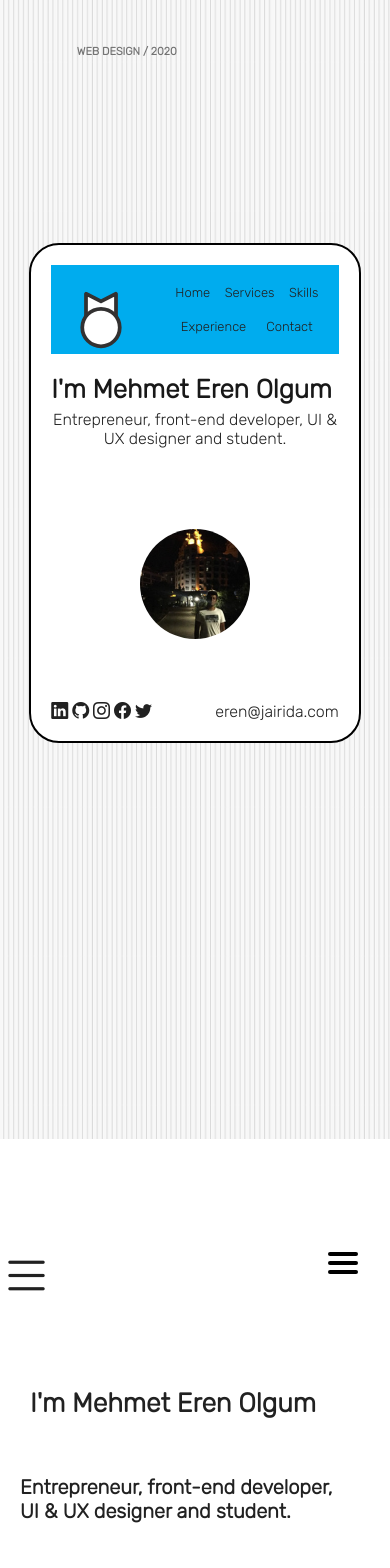
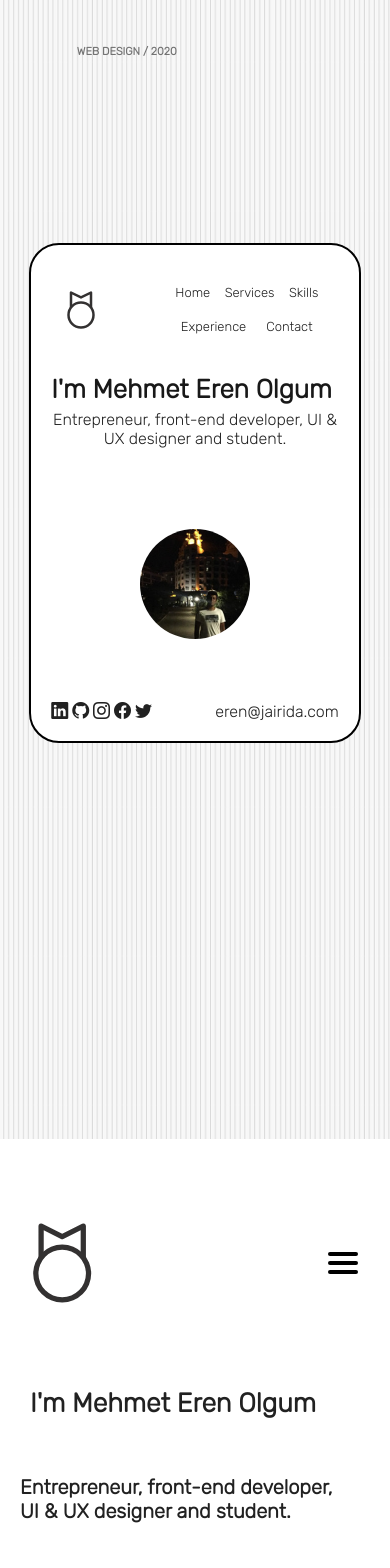
Before and after one commit to JuliVelasques/primer-tp-final, a React (Vite) app in the folder primer-tp-final/: page / in a window 390 px wide. Shown: the top 1568 px of the page. Built offline with nearby package versions, Linux system fonts and the light colour scheme.

Commit message:
Add modications and new icon

```diff
--- a/primer-tp-final/src/App.css
+++ b/primer-tp-final/src/App.css
@@ -43,19 +43,18 @@
 .contenedoIconoYTexto {
     display: flex;
     justify-content: space-between;
-    background-color: #00acee;
     height: 100px;
     align-items: center;
 }
 
 .bi-list {
-    width: 100px;
-    height: 80px;
+    width: 70%;
+    height: 100px;
     font-size: 50px;
     display: flex;
     align-items: end;
     transform: rotate(180deg);
-    justify-content: start;
+    justify-content: end;
     padding-bottom: 20px;
 }
 
@@ -64,7 +63,7 @@
     height: 60px;
     width: 50%;
     justify-content: flex-end;
-    align-items: end;
+    align-items: center;
 }
 
 .menu {
@@ -179,12 +178,19 @@
     font-weight: bold;
     font-size: 20px;
     color: #212121;
-}
-
-.nav_logo i {
+    width: 22%;
+    display: flex;
+    justify-content: center;
+    align-items: end;
+    height: 75%;
+}
+
+.nav_logo .i {
     display: flex;
     justify-content: end;
     font-size: 60px;
+    transform: rotate(180deg);
+    height: 100px;
 }
 
 .nav_logo .hamburguesa{
@@ -277,6 +283,14 @@
     .nav_toggle.open>span:nth-child(3) {
         transform: rotate(-45deg) translate(-5px, 1px);
     }
+
+    .nav_logo{
+        width: 32%;
+    }
+
+    .nav_logo .i {
+        height: 70px;
+    }
 }
 
 .textoEImagen {
@@ -430,7 +444,7 @@
 
 /* .bi-icono- */
 .bi-icono-display {
-    font-size: 40px;
+    width: 40px;
 }
 
 .titulos-de-que-hago {
@@ -1238,11 +1252,15 @@
     .contenedoIconoYTexto{
         width: 100%;
     }
-    .contenedoIconoYTexto i{
-        font-size: 40px;
+
+    .bi-list {
+        height: 60px;
+        display: flex;
         align-items: center;
-        width: 45px;
-    }
+        padding: 10px;
+        width: 100%;
+    }
+
     .menuTexto{
         width: 65%;
         height: 100%;
@@ -1281,6 +1299,12 @@
         border-radius: 100px;
     }
     /* Segunda Parte */
+    .nav_logo{
+        width: 32%;
+    }
+    .nav_logo .i {
+        height: 100px;
+    }
     .nav_logo .hamburguesa{
         width: 10vh;
         align-items: center;
--- a/primer-tp-final/src/App.jsx
+++ b/primer-tp-final/src/App.jsx
@@ -1,5 +1,6 @@
 import logo from './assets/imagen.png';
 import iconoUno from './assets/icono-fotoshop.svg';
+import iconodos from './assets/logo-design.svg';
 import React, { useState } from "react";
 import './App.css'
 
@@ -54,7 +55,8 @@ function App() {
       <header>
         <div className="Navbar">
           <div className="nav_logo">
-            <i className="bi bi-list hamburguesa"></i>
+            {/* <i className="bi bi-list hamburguesa"></i> */}
+            <svg className='i hamburguesa' viewBox="0 0 32 32" xmlns="http://www.w3.org/2000/svg"><path d="m24 30-8-4-8 4V10h16v20z" fill="#ffffff" class="fill-ffc661"></path><path d="M24 31a1 1 0 0 1-.45-.11L16 27.12l-7.55 3.77A1 1 0 0 1 7 30V10a1 1 0 0 1 1-1h16a1 1 0 0 1 1 1v20a1 1 0 0 1-.47.85A1 1 0 0 1 24 31Zm-8-6a1 1 0 0 1 .45.11L23 28.38V11H9v17.38l6.55-3.27A1 1 0 0 1 16 25Z" fill="#333131" class="fill-6d6daa"></path><circle cx="16" cy="12" r="10" fill="#ffffff" class="fill-eef5fd"></circle><path d="M16 23a11 11 0 1 1 11-11 11 11 0 0 1-11 11Zm0-20a9 9 0 1 0 9 9 9 9 0 0 0-9-9Z" fill="#333131" class="fill-6d6daa"></path></svg>
           </div>
           <div className={`nav_items ${isOpen && "open"}`}>
             <a href="#Home">Home</a>
@@ -108,7 +110,7 @@ function App() {
           <h1 className='titulo-whatido' id='Servicio'>What I do?</h1>
           <nav className='div-texto-que-hago'>
             <div className='divs'>
-              <i className="bi-icono-display bi-display"></i>
+              <img className="bi-icono-display" src={iconodos} alt="logo" />
               <h2 className='titulos-de-que-hago'>UI & UX Design</h2>
               <p>Curabitur quis interdum augue, sed convallis nunc. Praesent finibus turpis eu urna cursus, porttitor facilisis odio ultrices. Pellentesque malesuada mi eget interdum rhoncus dictum.</p>
             </div>
```
Also changed, not shown: primer-tp-final/src/assets/logo-design.svg (added).
